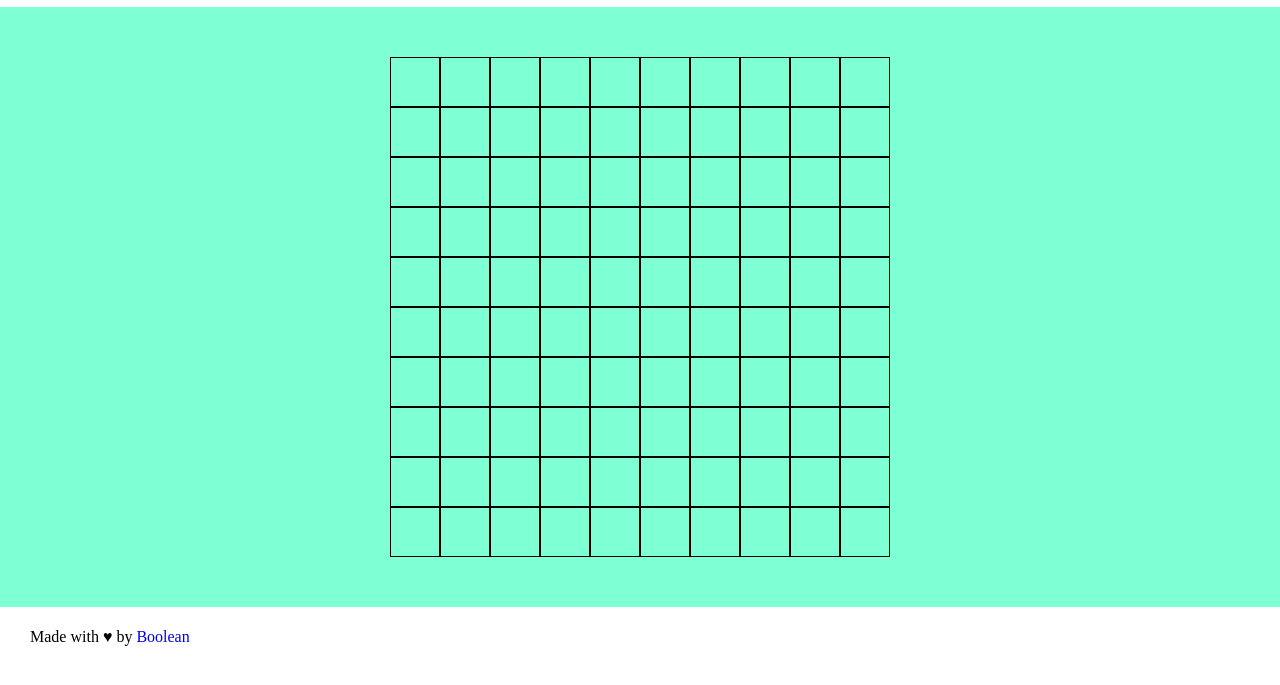
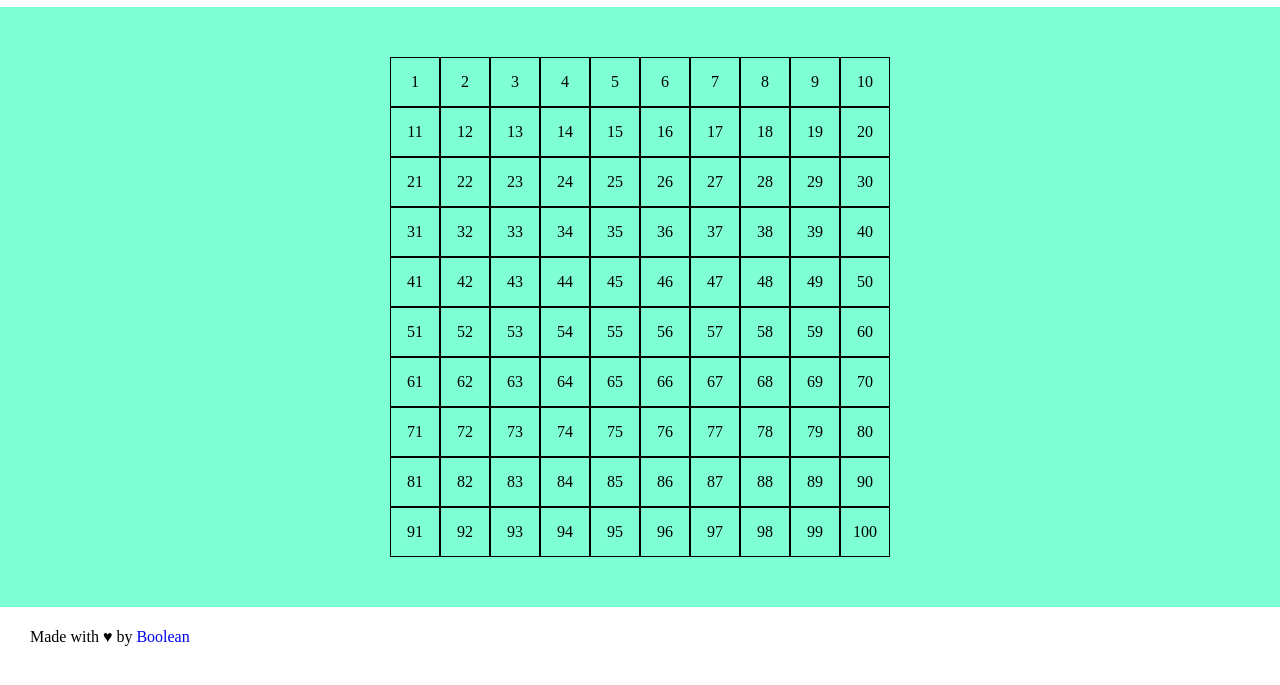
Before and after one commit to DanieleChecchin/js-campominato-grid, a plain HTML site: page index.html in a window 1280 px wide. Both pictures are taken after a click on the button "Play". Shown: the part 73-758 px from the top of the page. Drawn offline with Linux system fonts and the light colour scheme.

Commit message:
MILESTONE 3

```diff
--- a/script.js
+++ b/script.js
@@ -7,11 +7,14 @@ const grid = document.getElementById('grid')
 
 // Funzione per creare le celle
 
-function getCell() {
+function getCell(content) {
     // Creo una cella
     const cell = document.createElement('div');
     // Aggiungo la classe cell al div creato
     cell.className = 'cell';
+
+    // Aggiungo il contenuto alla cella (aggiungo i numeri chiesti)
+    cell.append(content);
     // Restituisco all'esterno la cella creata
     return cell;
 }
@@ -25,10 +28,13 @@ button.addEventListener('click', function(){
 const cells = 100;
 
 // Per ogni cella che voglio creare:
-for (let i = 0; i < cells; i++) {
+for (let i = 1; i <= cells; i++) {
 
-    // Creo una cella
-    const cell = getCell();
+    // Creo una cella (richiamando la funzione creata all'inizio)
+    const cell = getCell(i);
+
+    // Aggiungo il contenuto alla cella (richiamando la funzione creata e che ho modificato)
+    const content = cells[i];
 
     // Inserisco la cella nel DOM
     grid.appendChild(cell);
--- a/style.css
+++ b/style.css
@@ -62,4 +62,7 @@ a{
     height: 50px;
     width: 50px;
     border: 1px solid black;
+    display: flex;
+    justify-content: center;
+    align-items: center;
 }
```
